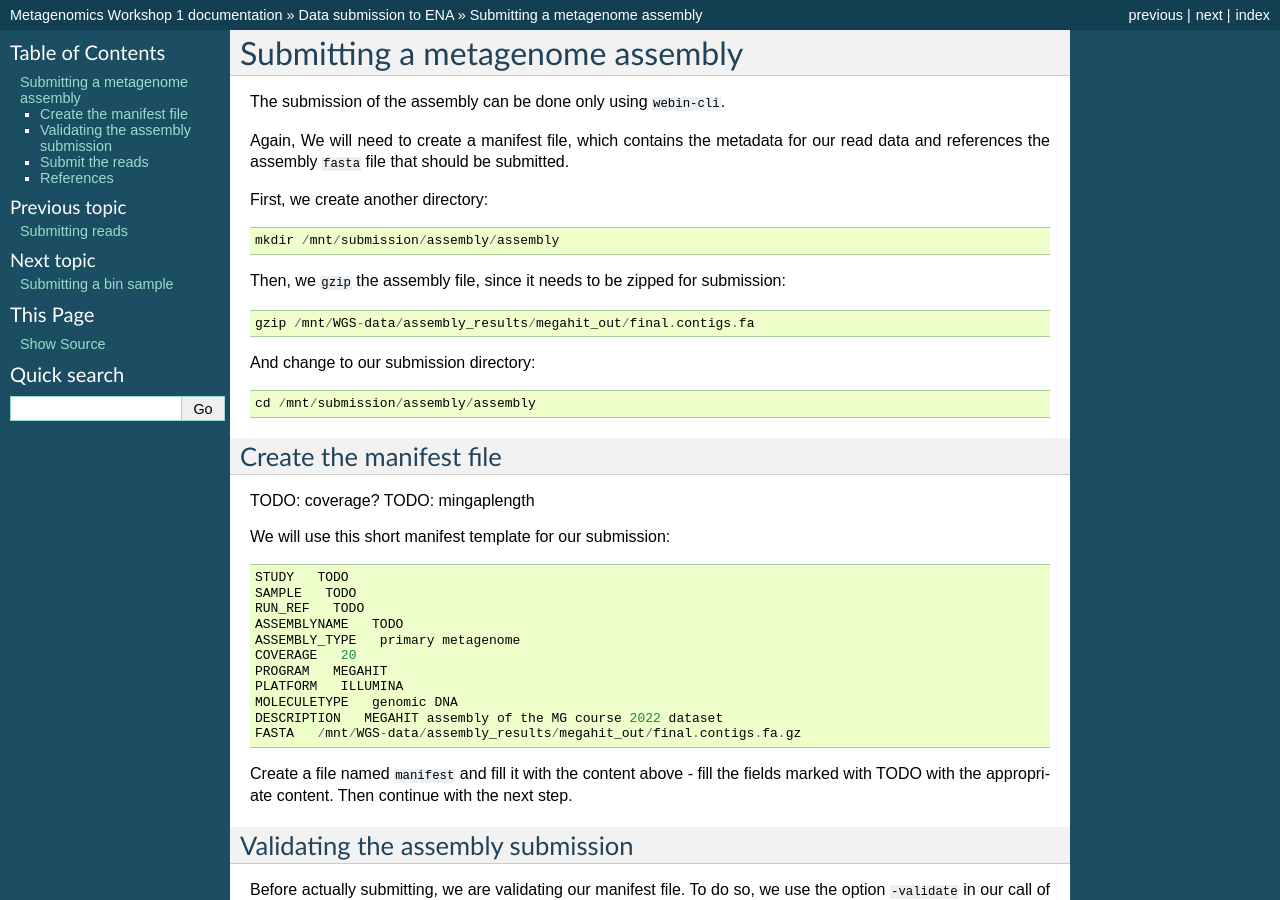
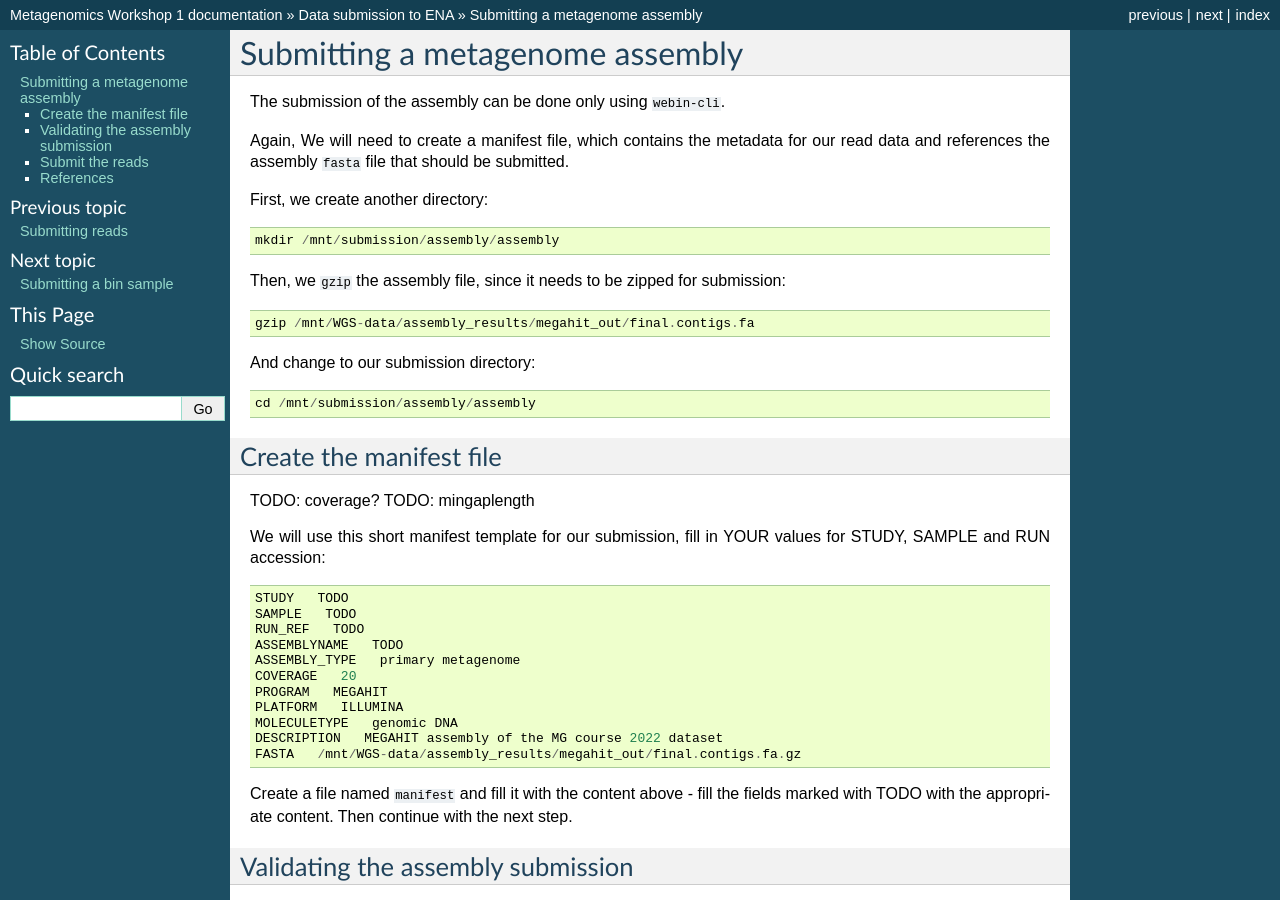
Before and after one commit to metagenomics/metagenomics-workshop, a Sphinx documentation site: the page built from docs/data_submission/assembly_submission.rst, in a window 1280 px wide and 900 px high. Built offline with Sphinx 7.4.7, drawn with Linux system fonts in a browser that asks for light colours.

Commit message:
Update assembly_submission.rst

```diff
--- a/docs/data_submission/assembly_submission.rst
+++ b/docs/data_submission/assembly_submission.rst
@@ -23,7 +23,7 @@ Create the manifest file
 TODO: coverage?
 TODO: mingaplength
 
-We will use this short manifest template for our submission::
+We will use this short manifest template for our submission, fill in YOUR values for STUDY, SAMPLE and RUN accession::
 
   STUDY   TODO
   SAMPLE   TODO
```
